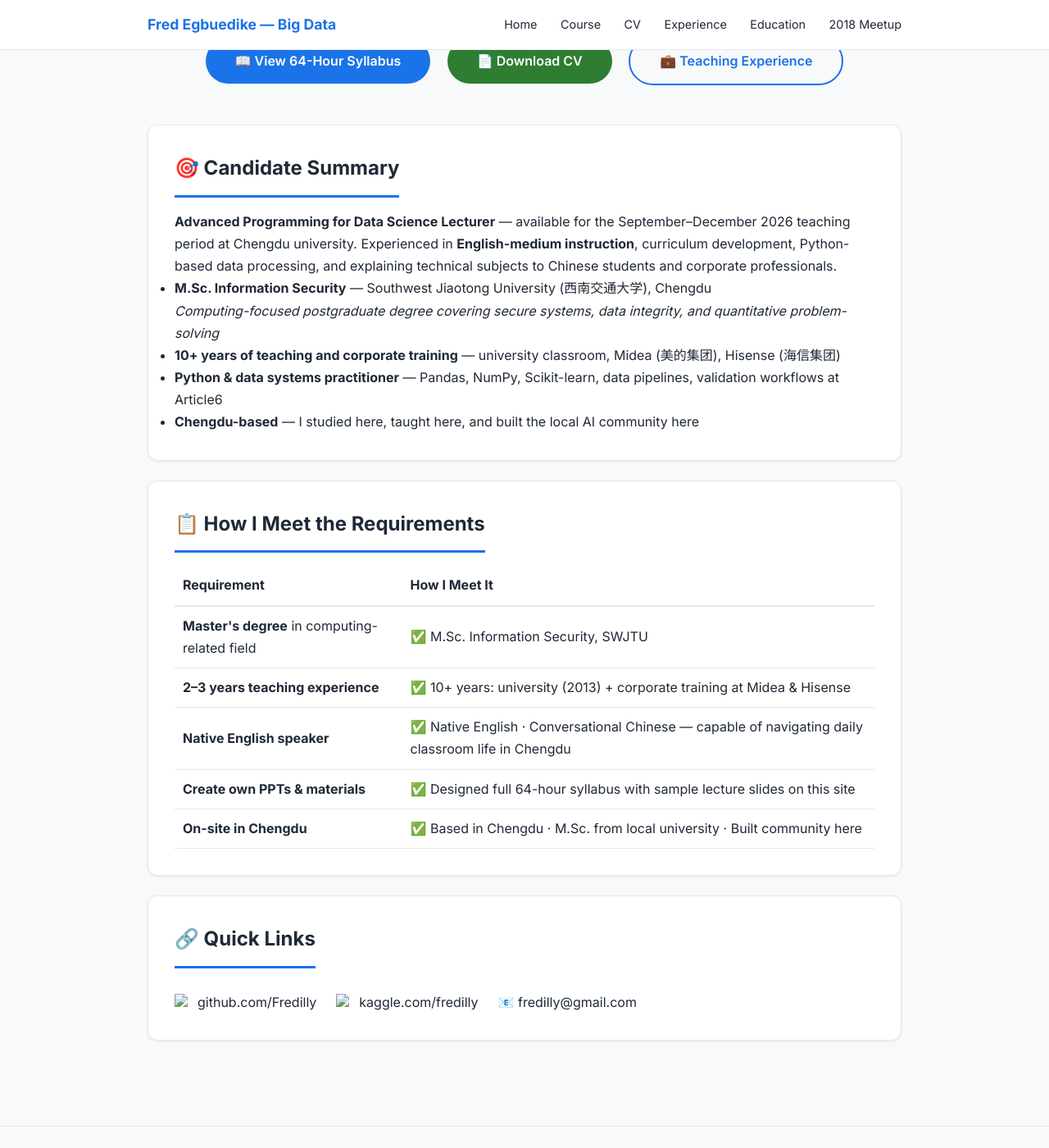
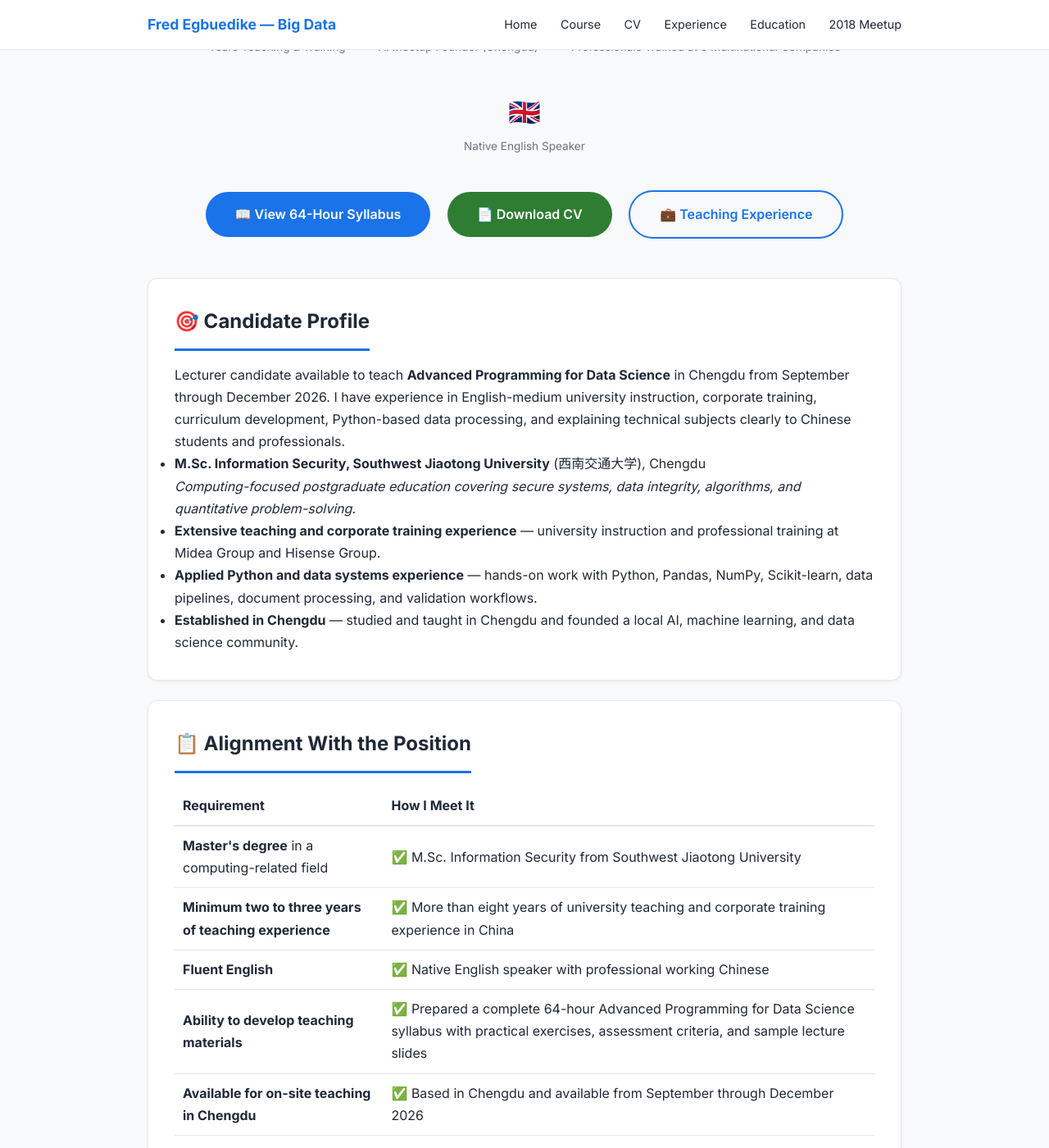
Before and after one commit to Fredilly/big-data, a Jekyll site: the page built from index.md, in a window 1280 px wide and 1400 px high, scrolled down 523 px. Shown: the whole window at 82% size. Built offline with Jekyll 4.4.1, drawn with Linux system fonts in a browser that asks for light colours; nearby versions of some CDN libraries; some of the changed text lies outside the part shown.

Commit message:
homepage: tighten language per review — 8+ years, professional Chinese, Alignment With the Position, Candidate Profile

```diff
--- a/index.md
+++ b/index.md
@@ -9,12 +9,12 @@ title: Home
     <span class="highlight">Fred Egbuedike</span>
     <br>弗雷德
   </h1>
-  <p class="subtitle">Advanced Programming for Data Science Lecturer · Python Practitioner · Chengdu-based</p>
-  <p class="tagline-cn">M.Sc. Information Security · 西南交通大学 · 10+ Years Teaching & Corporate Training</p>
+  <p class="subtitle">Advanced Programming for Data Science Lecturer · Python Practitioner · Experienced Educator · Chengdu-Based</p>
+  <p class="tagline-cn">M.Sc. Information Security, Southwest Jiaotong University · 8+ Years University Teaching and Corporate Training</p>
 
   <div class="hero-stats">
     <div class="stat">
-      <span class="num">10+</span>
+      <span class="num">8+</span>
       <span class="label">Years Teaching & Training</span>
     </div>
     <div class="stat">
@@ -23,11 +23,11 @@ title: Home
     </div>
     <div class="stat">
       <span class="num">3</span>
-      <span class="label">Multinational Companies Trained</span>
+      <span class="label">Professionals Trained at 3 Multinational Companies</span>
     </div>
     <div class="stat">
       <span class="num">🇬🇧</span>
-      <span class="label">Native English</span>
+      <span class="label">Native English Speaker</span>
     </div>
   </div>
 
@@ -39,18 +39,18 @@ title: Home
 </div>
 
 <div class="card">
-  <h2>🎯 Candidate Summary</h2>
-  <p><strong>Advanced Programming for Data Science Lecturer</strong> — available for the September–December 2026 teaching period at Chengdu university. Experienced in <strong>English-medium instruction</strong>, curriculum development, Python-based data processing, and explaining technical subjects to Chinese students and corporate professionals.</p>
+  <h2>🎯 Candidate Profile</h2>
+  <p>Lecturer candidate available to teach <strong>Advanced Programming for Data Science</strong> in Chengdu from September through December 2026. I have experience in English-medium university instruction, corporate training, curriculum development, Python-based data processing, and explaining technical subjects clearly to Chinese students and professionals.</p>
   <ul>
-    <li><strong>M.Sc. Information Security</strong> — Southwest Jiaotong University (西南交通大学), Chengdu<br><em>Computing-focused postgraduate degree covering secure systems, data integrity, and quantitative problem-solving</em></li>
-    <li><strong>10+ years of teaching and corporate training</strong> — university classroom, Midea (美的集团), Hisense (海信集团)</li>
-    <li><strong>Python & data systems practitioner</strong> — Pandas, NumPy, Scikit-learn, data pipelines, validation workflows at Article6</li>
-    <li><strong>Chengdu-based</strong> — I studied here, taught here, and built the local AI community here</li>
+    <li><strong>M.Sc. Information Security, Southwest Jiaotong University</strong> (西南交通大学), Chengdu<br><em>Computing-focused postgraduate education covering secure systems, data integrity, algorithms, and quantitative problem-solving.</em></li>
+    <li><strong>Extensive teaching and corporate training experience</strong> — university instruction and professional training at Midea Group and Hisense Group.</li>
+    <li><strong>Applied Python and data systems experience</strong> — hands-on work with Python, Pandas, NumPy, Scikit-learn, data pipelines, document processing, and validation workflows.</li>
+    <li><strong>Established in Chengdu</strong> — studied and taught in Chengdu and founded a local AI, machine learning, and data science community.</li>
   </ul>
 </div>
 
 <div class="card">
-  <h2>📋 How I Meet the Requirements</h2>
+  <h2>📋 Alignment With the Position</h2>
 
   <table style="width:100%; border-collapse: collapse;">
     <tr style="border-bottom: 2px solid var(--border);">
@@ -58,41 +58,47 @@ title: Home
       <th style="text-align: left; padding: 10px;">How I Meet It</th>
     </tr>
     <tr style="border-bottom: 1px solid var(--border);">
-      <td style="padding: 10px;"><strong>Master's degree</strong> in computing-related field</td>
-      <td style="padding: 10px;">✅ M.Sc. Information Security, SWJTU</td>
+      <td style="padding: 10px;"><strong>Master's degree</strong> in a computing-related field</td>
+      <td style="padding: 10px;">✅ M.Sc. Information Security from Southwest Jiaotong University</td>
     </tr>
     <tr style="border-bottom: 1px solid var(--border);">
-      <td style="padding: 10px;"><strong>2–3 years teaching experience</strong></td>
-      <td style="padding: 10px;">✅ 10+ years: university (2013) + corporate training at Midea & Hisense</td>
+      <td style="padding: 10px;"><strong>Minimum two to three years of teaching experience</strong></td>
+      <td style="padding: 10px;">✅ More than eight years of university teaching and corporate training experience in China</td>
     </tr>
     <tr style="border-bottom: 1px solid var(--border);">
-      <td style="padding: 10px;"><strong>Native English speaker</strong></td>
-      <td style="padding: 10px;">✅ Native English · Conversational Chinese — capable of navigating daily classroom life in Chengdu</td>
+      <td style="padding: 10px;"><strong>Fluent English</strong></td>
+      <td style="padding: 10px;">✅ Native English speaker with professional working Chinese</td>
     </tr>
     <tr style="border-bottom: 1px solid var(--border);">
-      <td style="padding: 10px;"><strong>Create own PPTs & materials</strong></td>
-      <td style="padding: 10px;">✅ Designed full 64-hour syllabus with sample lecture slides on this site</td>
+      <td style="padding: 10px;"><strong>Ability to develop teaching materials</strong></td>
+      <td style="padding: 10px;">✅ Prepared a complete 64-hour Advanced Programming for Data Science syllabus with practical exercises, assessment criteria, and sample lecture slides</td>
     </tr>
     <tr style="border-bottom: 1px solid var(--border);">
-      <td style="padding: 10px;"><strong>On-site in Chengdu</strong></td>
-      <td style="padding: 10px;">✅ Based in Chengdu · M.Sc. from local university · Built community here</td>
+      <td style="padding: 10px;"><strong>Available for on-site teaching in Chengdu</strong></td>
+      <td style="padding: 10px;">✅ Based in Chengdu and available from September through December 2026</td>
     </tr>
   </table>
 </div>
 
 <div class="card">
-  <h2>🔗 Quick Links</h2>
+  <h2>🔗 Contact</h2>
   <div style="display: flex; gap: 24px; flex-wrap: wrap; margin-top: 12px;">
+    <a href="mailto:fredilly@gmail.com" style="display: flex; align-items: center; gap: 8px; text-decoration: none; color: var(--text);">
+      📧 fredilly@gmail.com
+    </a>
+    <span style="display: flex; align-items: center; gap: 8px; color: var(--text-light);">
+      💬 WeChat: fredilly
+    </span>
+    <span style="display: flex; align-items: center; gap: 8px; color: var(--text-light);">
+      📞 18030828814
+    </span>
     <a href="https://github.com/Fredilly" target="_blank" style="display: flex; align-items: center; gap: 8px; text-decoration: none; color: var(--text);">
       <img src="https://github.githubassets.com/favicons/favicon.svg" width="20" height="20" alt="GitHub">
-      github.com/Fredilly
+      GitHub
     </a>
     <a href="https://kaggle.com/fredilly" target="_blank" style="display: flex; align-items: center; gap: 8px; text-decoration: none; color: var(--text);">
       <img src="https://www.kaggle.com/static/images/favicon.ico" width="20" height="20" alt="Kaggle">
-      kaggle.com/fredilly
-    </a>
-    <a href="mailto:fredilly@gmail.com" style="display: flex; align-items: center; gap: 8px; text-decoration: none; color: var(--text);">
-      📧 fredilly@gmail.com
+      Kaggle
     </a>
   </div>
 </div>
```
Also changed, not shown: cv.md (+2 -2 lines), experience.md (+1 -1 lines).
